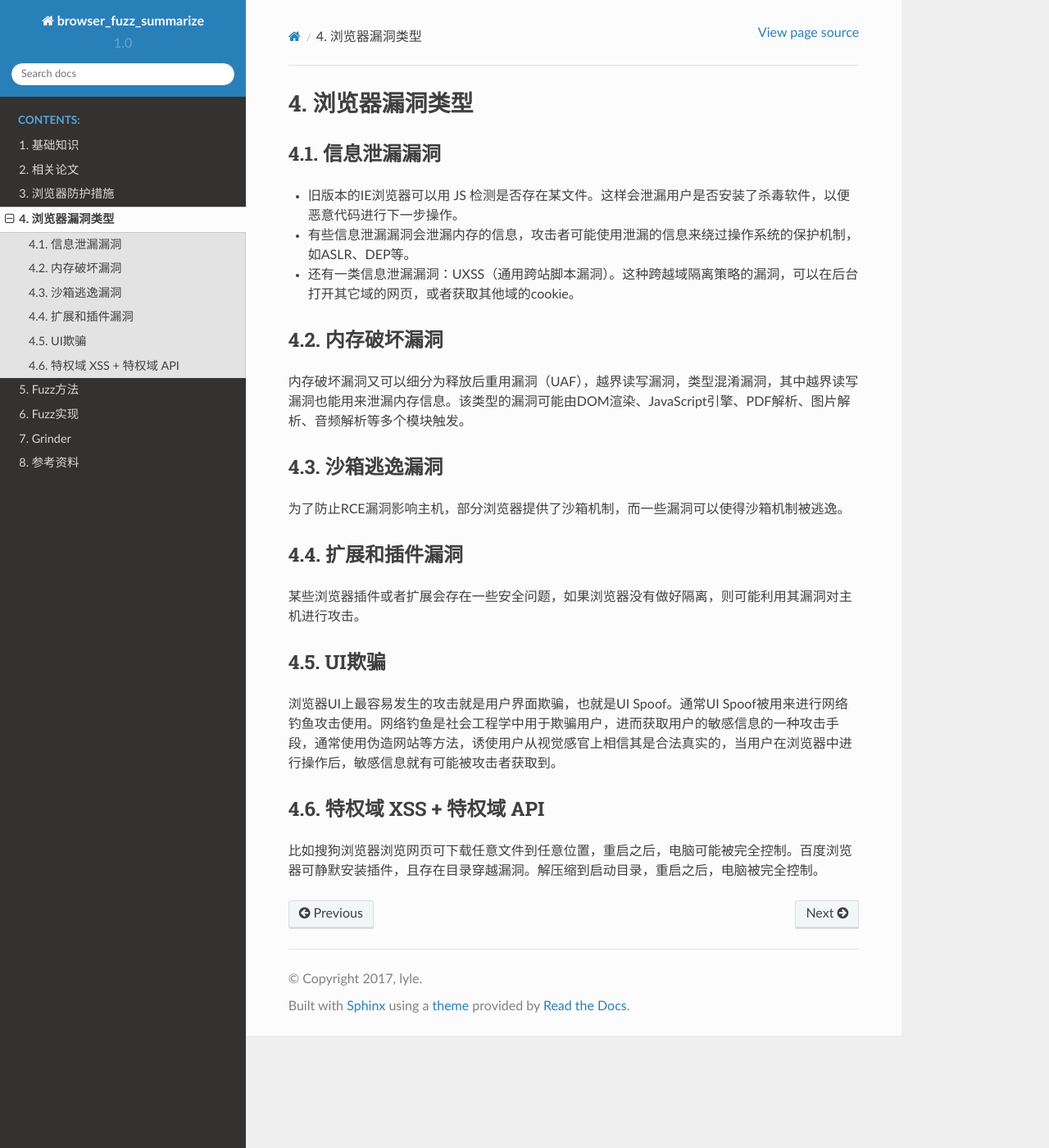
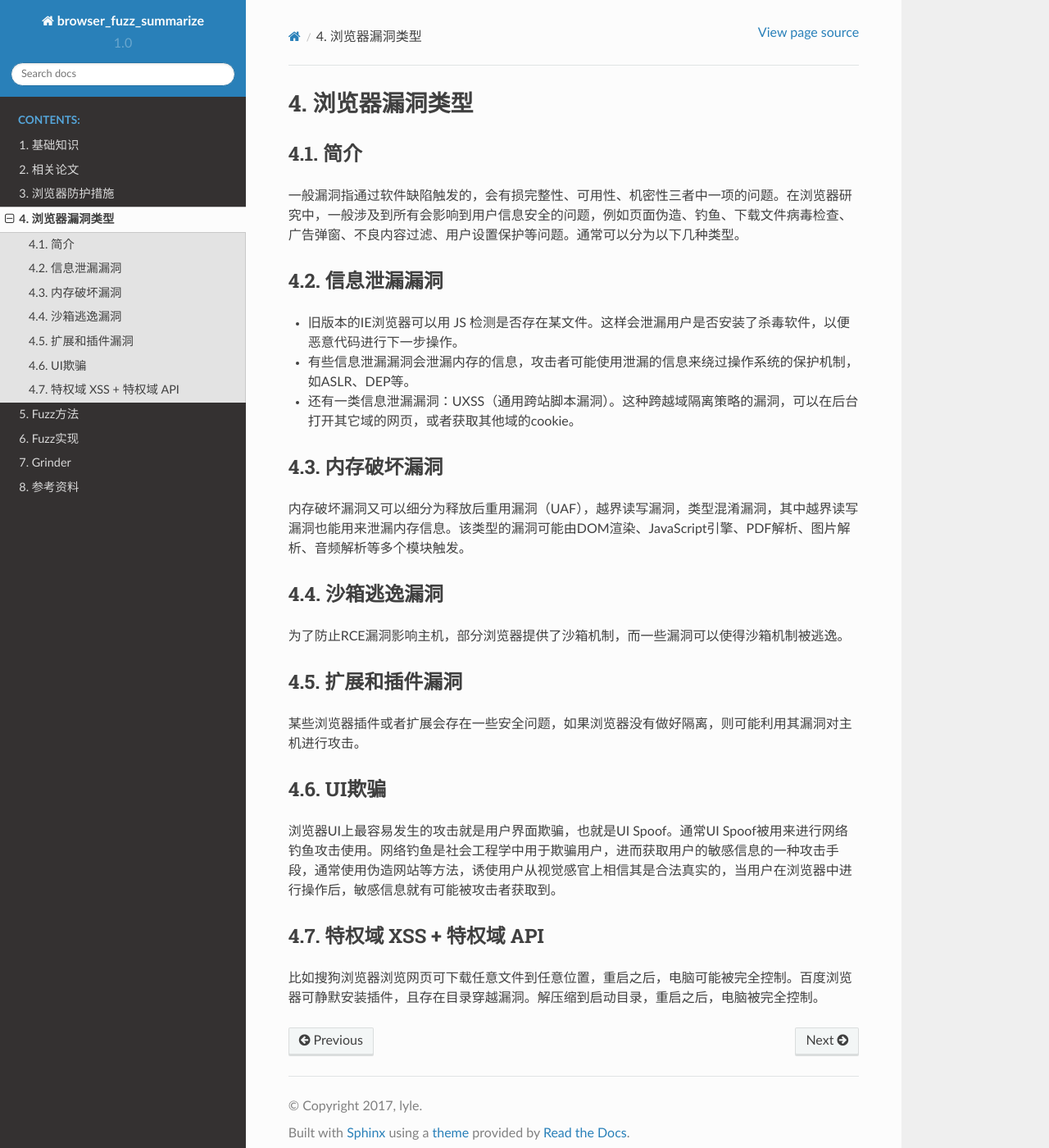
Before and after one commit to LyleMi/Browser-Fuzz-Summarize, a Sphinx documentation site: the page built from source/vultype.rst, in a window 1280 px wide and 1400 px high. Shown: the whole window at 82% size. Built offline with Sphinx 7.4.7 and the Read the Docs theme 2.0.0, drawn with Linux system fonts in a browser that asks for light colours.

Commit message:
update vul type

```diff
--- a/source/ref.rst
+++ b/source/ref.rst
@@ -129,8 +129,12 @@ Blog or Talks
 
 11. `blackhat us 18 attacking client side jit compilers <https://saelo.github.io/presentations/blackhat_us_18_attacking_client_side_jit_compilers.pdf>`_
 
+12. `WebExtension security Part1 <https://leucosite.com/WebExtension-Security/>`_
+
 规范 / 手册
 --------------------------------------------------
 1. `wc3规范 <https://www.w3.org/standards/>`_
+
 2. `whatwg <https://html.spec.whatwg.org/>`_
+
 3. `MDN <https://developer.mozilla.org>`_
--- a/source/vultype.rst
+++ b/source/vultype.rst
@@ -1,5 +1,9 @@
 浏览器漏洞类型
 ==================================================
+
+简介
+--------------------------------------------------
+一般漏洞指通过软件缺陷触发的，会有损完整性、可用性、机密性三者中一项的问题。在浏览器研究中，一般涉及到所有会影响到用户信息安全的问题，例如页面伪造、钓鱼、下载文件病毒检查、广告弹窗、不良内容过滤、用户设置保护等问题。通常可以分为以下几种类型。
 
 信息泄漏漏洞
 --------------------------------------------------
```
